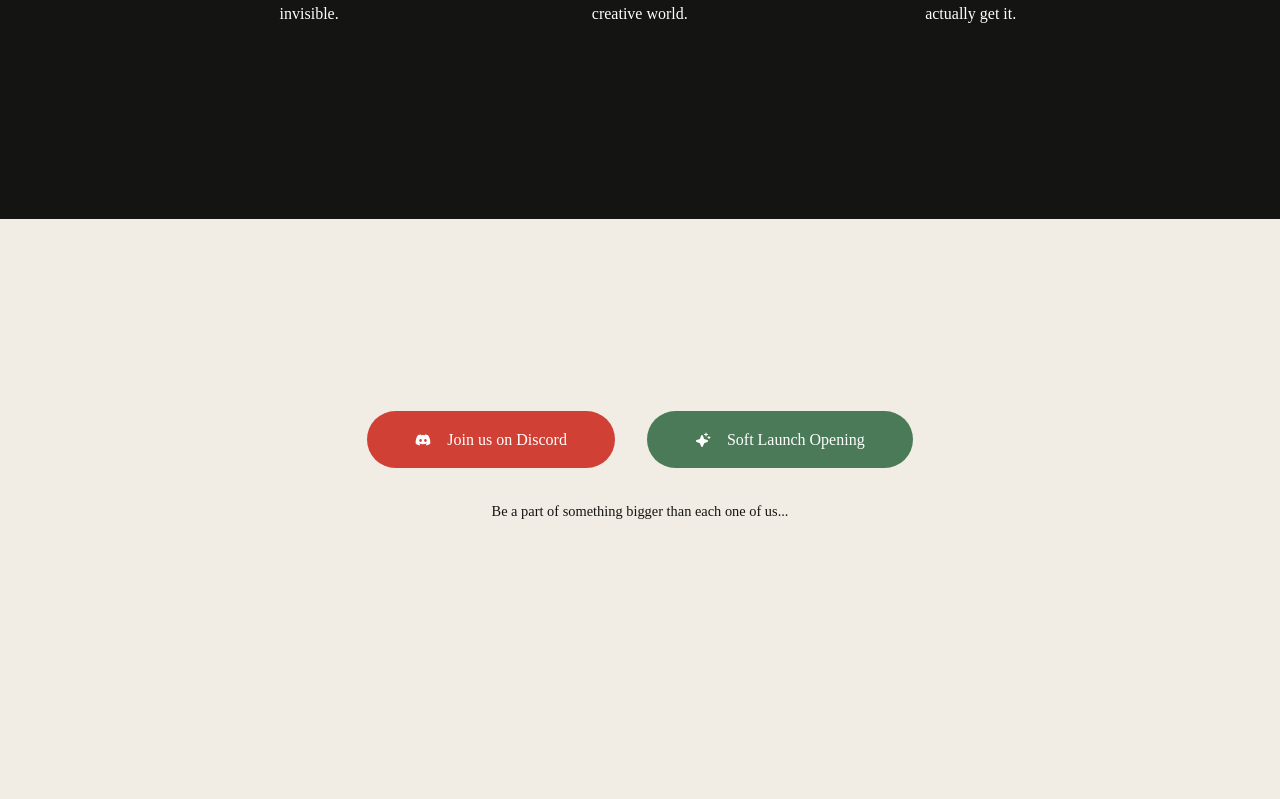
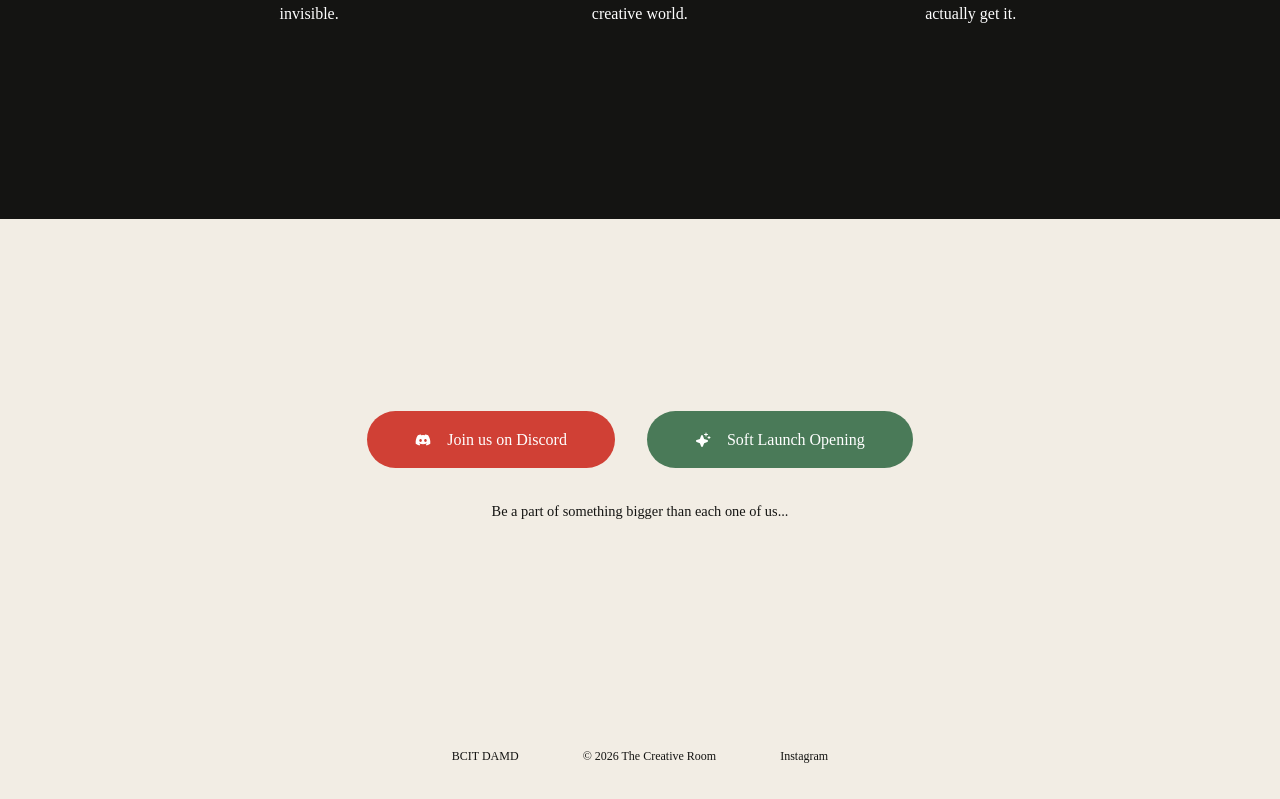
Before and after one commit to Creative-R00m/TheCreativeRoom_Club_Website, a React (Vite) app: page / in a window 1280 px wide. Shown: the part 1106-1905 px from the top of the page. Before the commit the page ends 1821 px from the top, so only its background shows below. Built offline with nearby package versions, Linux system fonts and the light colour scheme; a web font is replaced by a local one.

Commit message:
feat: footer section and button hover states

```diff
--- a/src/components/CTA/CTA.module.css
+++ b/src/components/CTA/CTA.module.css
@@ -25,6 +25,12 @@
   font-size: 1rem;
   color: white;
   cursor: pointer;
+  transition: opacity 0.2s ease;
+}
+
+.button:hover {
+  transform: scale(1.03);
+  transition: transform 0.2s ease;
 }
 
 .discord {
--- a/src/components/Footer/Footer.jsx
+++ b/src/components/Footer/Footer.jsx
@@ -1,3 +1,15 @@
+import styles from "./Footer.module.css";
+
 export default function Footer() {
-  return <div></div>;
+  return (
+    <footer className={styles.footer}>
+      <a href='#' target='_blank' rel='noreferrer'>
+        BCIT DAMD
+      </a>
+      <span>© 2026 The Creative Room</span>
+      <a href='#' target='_blank' rel='noreferrer'>
+        Instagram
+      </a>
+    </footer>
+  );
 }
--- a/src/components/Footer/Footer.module.css
+++ b/src/components/Footer/Footer.module.css
@@ -0,0 +1,18 @@
+.footer {
+  display: flex;
+  justify-content: center;
+  align-items: center;
+  gap: var(--space-8);
+  padding: var(--space-4) var(--space-8);
+  font-size: 0.75rem;
+  color: var(--ink);
+  background-color: var(--cream);
+}
+
+.footer a {
+  cursor: pointer;
+}
+
+.footer a:hover {
+  text-decoration: underline;
+}
--- a/src/components/Hero/Hero.module.css
+++ b/src/components/Hero/Hero.module.css
@@ -14,6 +14,7 @@
 
 .hero p {
   margin-top: auto;
+  text-align: center;
 }
 
 .logoWrapper {
```
